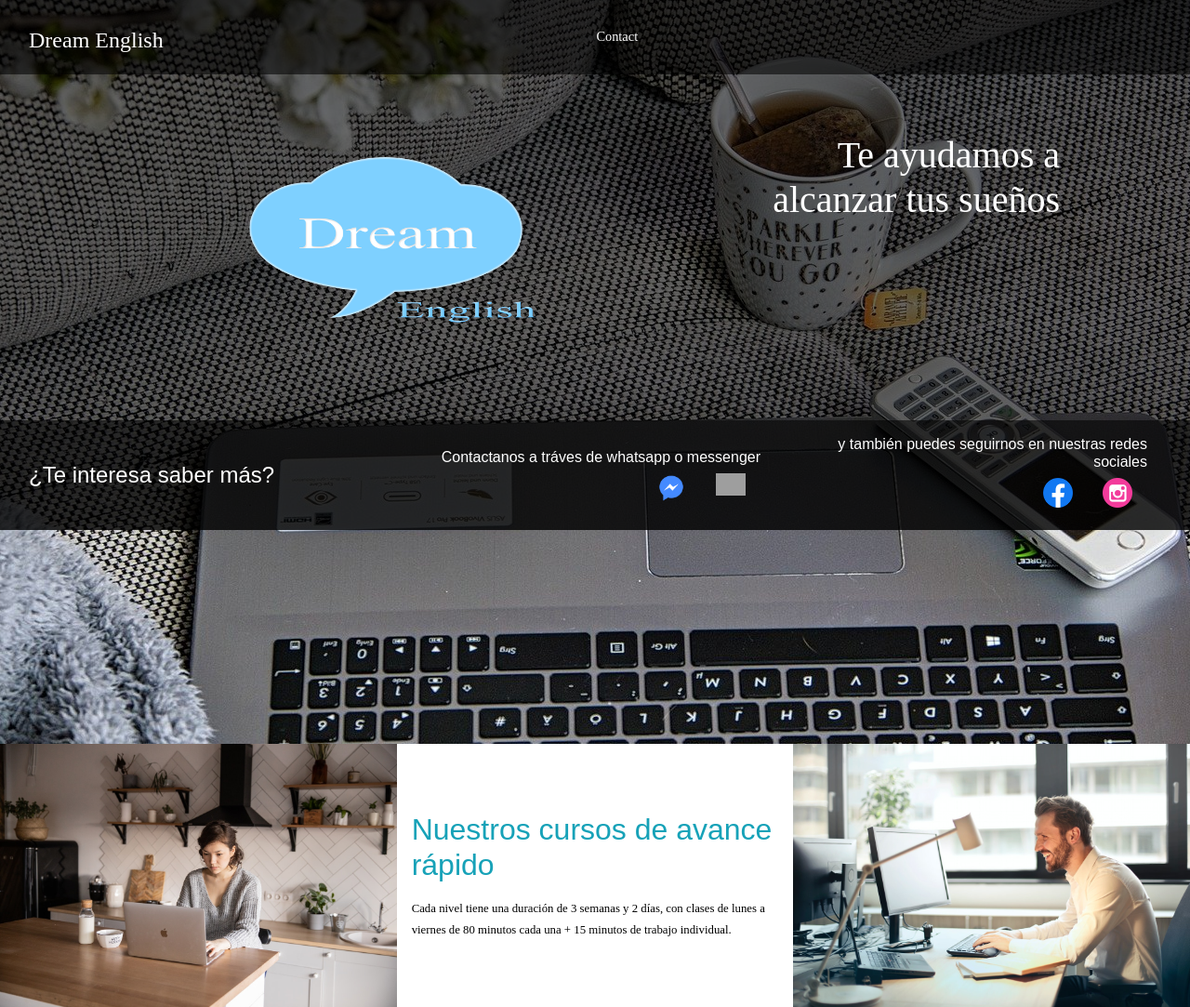
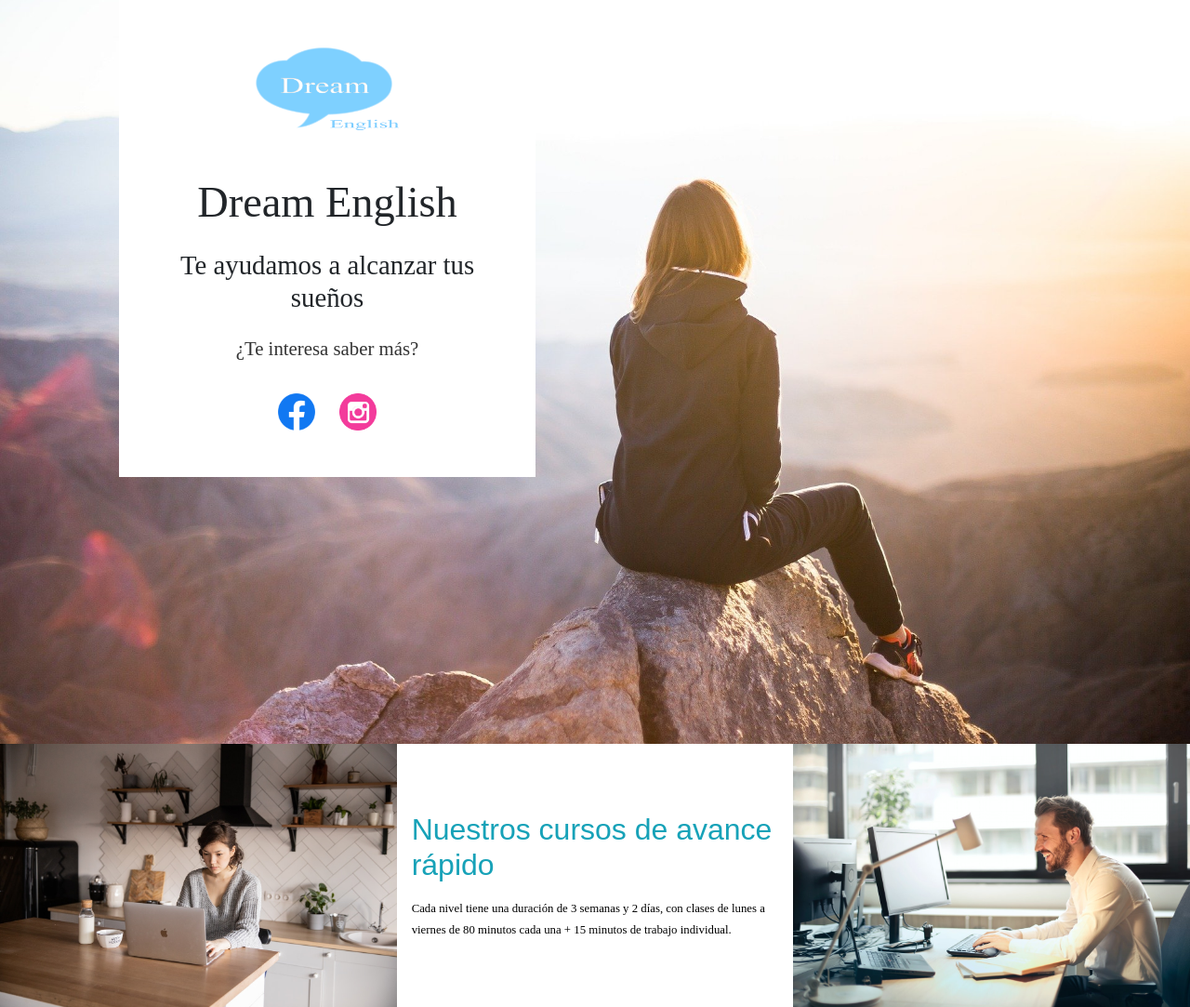
Before and after one commit to cf2013/dreamenglish, a PHP site: page /index.html in a window 1280 px wide. Shown: the top 1083 px of the page at 93% size. Run offline with PHP 8.4, Linux system fonts and the light colour scheme; some libraries are stand-ins or nearby versions; some web fonts are replaced; grey boxes are pictures that could not be loaded.

Commit message:
inicio nuevo

```diff
--- a/assets/css/style.css
+++ b/assets/css/style.css
@@ -148,6 +148,14 @@ button.masInfo{
 	nav a{
 		color: white;
 	}
+	.imgLogo{
+		margin: auto;
+    	text-align: center;
+		margin-bottom: 2rem;
+	}
+	#logoDreamBanner{
+		width: 10rem;
+	}
 	.logo>h1, .logo img{
 		margin: auto 1rem!important;
 	}
@@ -157,10 +165,12 @@ button.masInfo{
 	}
 	/*--///// header --*/
 .banner{
-	background-image: url(/assets/imgs/home-office-4980353_1920.jpg);
-	background-position: center;
+	background-image: url(/assets/imgs/people-2591874_1920.jpg);
+	background-position: center 86%;
 	background-repeat: no-repeat;
+	background-size: cover;
 	height: 100vh;
+	width: 100%;
 }
 .banner-text{
 	padding: 5% 10%;
@@ -174,6 +184,42 @@ button.masInfo{
 }
 .banner-text>div>div>p{
 	display: none;
+}
+.cuadradoInicio{
+	background: white;
+    width: 35%;
+    margin-left: 10%;
+    margin-top: 10;
+    padding: 3%;
+}
+.cuadradoInicio h1{
+    font-weight: 100;
+    margin: auto;
+    text-align: center;
+    font-family: 'montserratLight';
+    font-size: 2.9rem;
+}
+.cuadradoInicio h4{
+	font-size: 1.8rem;
+    margin: auto;
+    text-align: center;
+    font-family: 'montserratLight';
+    margin-top: 6%;
+    margin-left: 5%;
+    margin-right: 5%;
+}
+.cuadradoInicio p{
+	text-align: center;
+    margin: 5%;
+    font-size: 1.3rem;
+}
+.redesSociales{
+	margin: auto;
+    text-align: center;
+}
+.redesSociales img{
+	width:2.5rem;
+	margin: 3%;
 }
 .contactanos-media>ul{
 	margin: 0!important;
--- a/index.html
+++ b/index.html
@@ -12,32 +12,27 @@
 </head>
 <body>
      <!-- banner -->
-     <div class="banner">
-        <!-- header -->
+     <!-- <div class="banner">
     <header class="container">
         <nav class="mnu navbar-light row">
             <div class="logo d-inline-flex col-12 col-md-5 m-auto" id="logo">
                 <h1 class="m-auto"><a href="index.html" class="align-middle">Dream English</a></h1>
 
             </div>
-            <!-- <label for="drop" class="toggle"><img src="./assets/imgs/menu-hamburguer.png" class="img-sm"></span></label>
-            <input type="checkbox" id="drop"> -->
             <div class="float-right m-auto col-7">
                 <ul class="menu d-inline-flex p-0 m-1 w-100 row">
-                    <!-- <li class="col-4 text-center active"><a href="index.html">Home</a></li> -->
-                    <!-- <li class="col-4 text-center "><a href="about.html">¿Quiénes somos?</a></li> -->
                     <li class="col-4 text-center "><a href="#footer">Contact</a></li>
                 </ul>
             </div>
         </nav>
     </header>
-<!-- //header -->
         <div class="container containerBanner">
-            <!-- banner-text -->
             <div class="col-12 banner-text">
 				<div class="slider-info d-inline-flex">
-					<img src="assets/imgs/dreamEnglish_checkpoint.png" alt="logo" srcset="" id="logoDreamBanner" class="img-gr  m-auto">
-					<div>
+					<div class="imglogo col-4">
+                        <img src="assets/imgs/dreamEnglish_checkpoint.png" alt="logo" srcset="" id="logoDreamBanner" class="img-gr  m-auto">
+                    </div>
+					<div class="col-8">
 						<h3 class="text-white">Te ayudamos a alcanzar tus sueños </h3>
 						<p class="text-white float-left">©</p>
 					</div>
@@ -73,8 +68,23 @@
 				</div>
             </div>
         </div>
-    </div>
+    </div> -->
      <!-- //banner-text -->
+     <!-- banner -->
+     <div class="banner">
+         <div class="cuadradoInicio">
+            <div class="imgLogo">
+                <img src="assets/imgs/dreamEnglish_checkpoint.png" alt="logo" srcset="" id="logoDreamBanner" class="m-auto">
+            </div>
+             <h1>Dream English</h1>
+             <h4>Te ayudamos a alcanzar tus sueños</h4>
+             <p>¿Te interesa saber más?</p>
+             <div class="redesSociales">
+                 <img src="/assets/imgs/facebook_Logo_oficial.png" alt="" srcset="">
+                 <img src="/assets/imgs/instagram-logo.png" alt="" srcset="">
+             </div>
+         </div>
+     </div>
      <!-- seccion 2 -->
      <div class="container">
          <div class="row section2 infoPresentacion">
@@ -113,7 +123,7 @@
                         </div>
                     </div>
                     <div class="row">
-                        <div class="col-7">
+                        <div class="col-12 col-md-7">
                             <p>
 
                                 Puedes hacer un examen de ubicación gratuito para comenzar en el curso más adecuado de acuerdo con tus conocimientos previos, o bien iniciar desde cero.
@@ -123,7 +133,7 @@
                             </p>
                             <p>Costo del curso $6250</p>
                         </div>
-                        <div class="col-5 imgIntensivos">
+                        <div class="col-12 col-md-5 imgIntensivos">
 
                             <img src="./assets/imgs/cursosIntensivos.png" alt="" srcset="">
                         </div>
```
Also changed, not shown: cursointensivo.html (deleted, +0 -24 lines), assets/imgs/people-2591874_1920.jpg (added).
